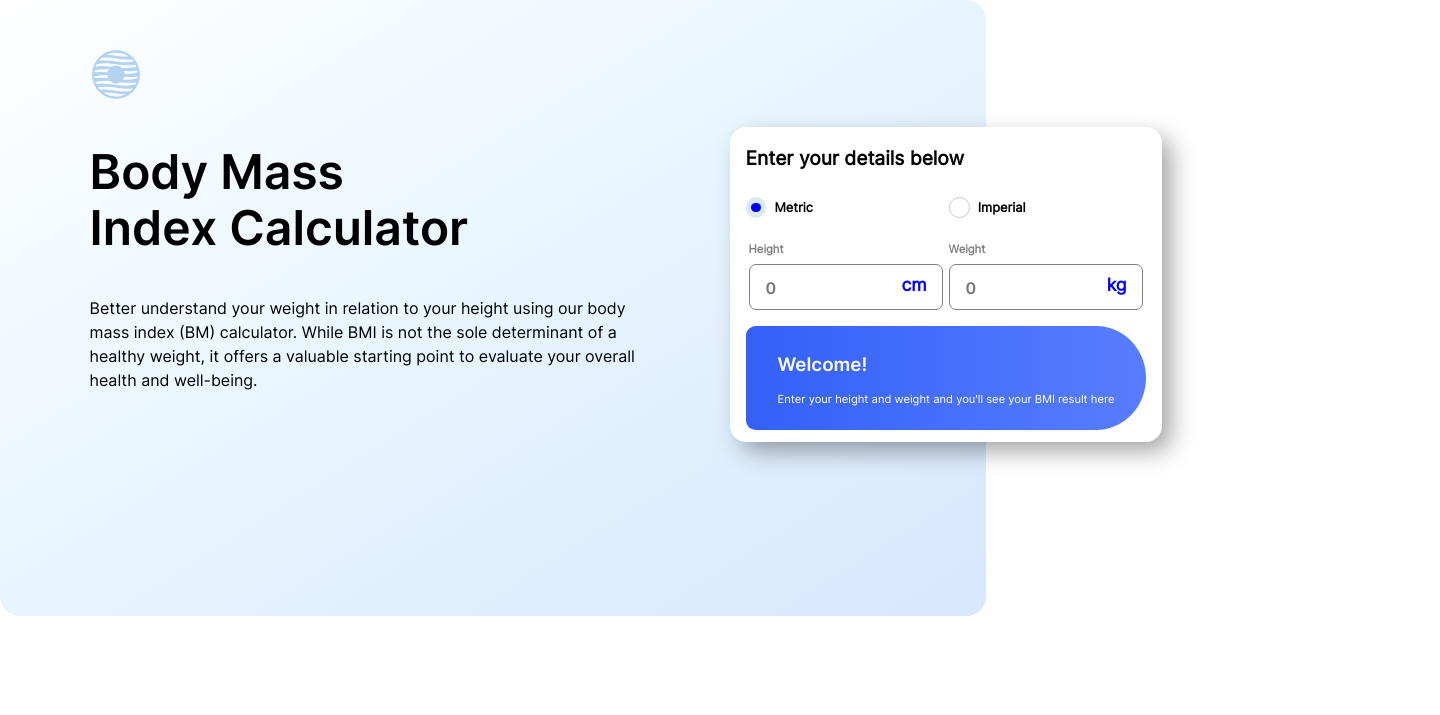
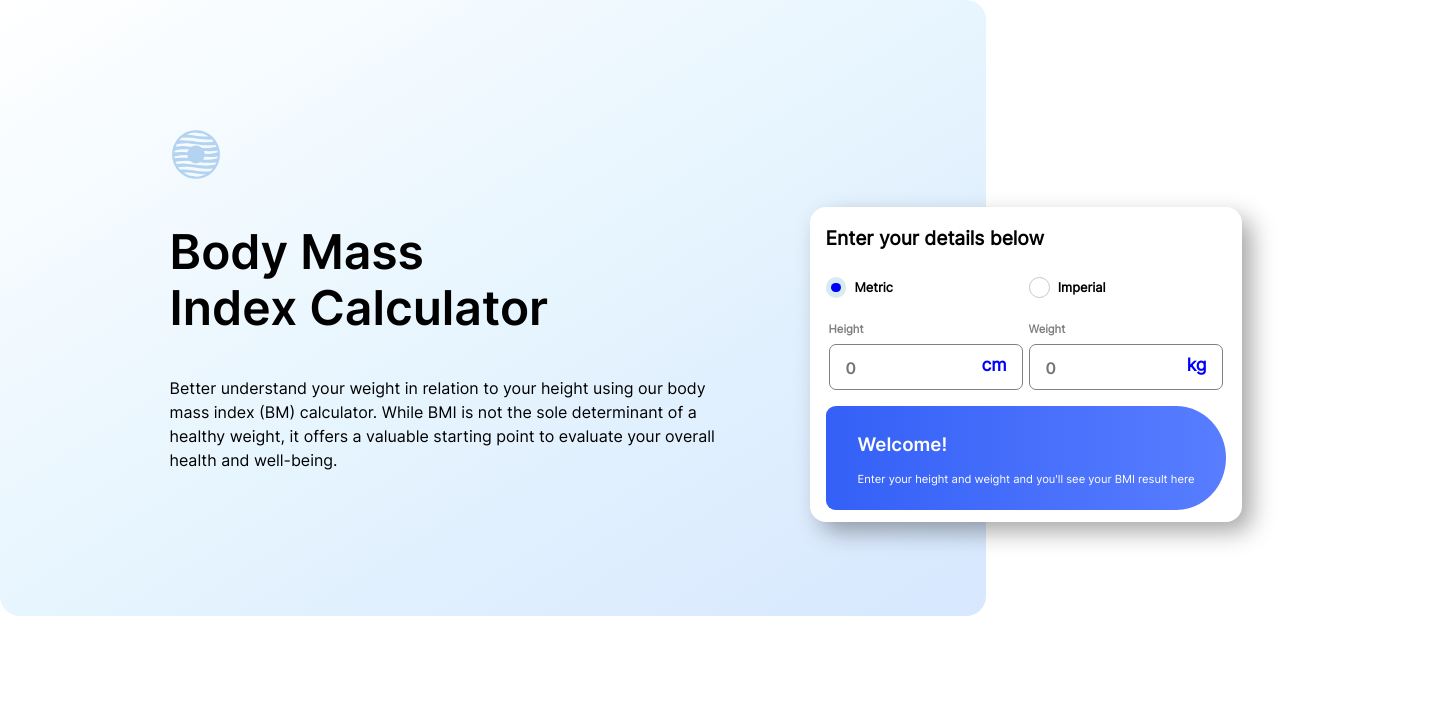
Before and after one commit to DocCaio/Body-Mass-calculator, a plain HTML site: page index.html in a window 1280 px wide. Shown: the top 715 px of the page, 1440 px wide, since content can reach past the window. Drawn offline with Linux system fonts and the light colour scheme; files whose address does not match are found by name.

Commit message:
up
header fixed

```diff
--- a/src/desktop-style.css
+++ b/src/desktop-style.css
@@ -1,6 +1,10 @@
 @import url("./variable.css");
 
 /*Dektop*/
+
+.landing-spot-container {
+    padding: 5rem;
+}
 
 .title-box-container {
     display: flex;
```
